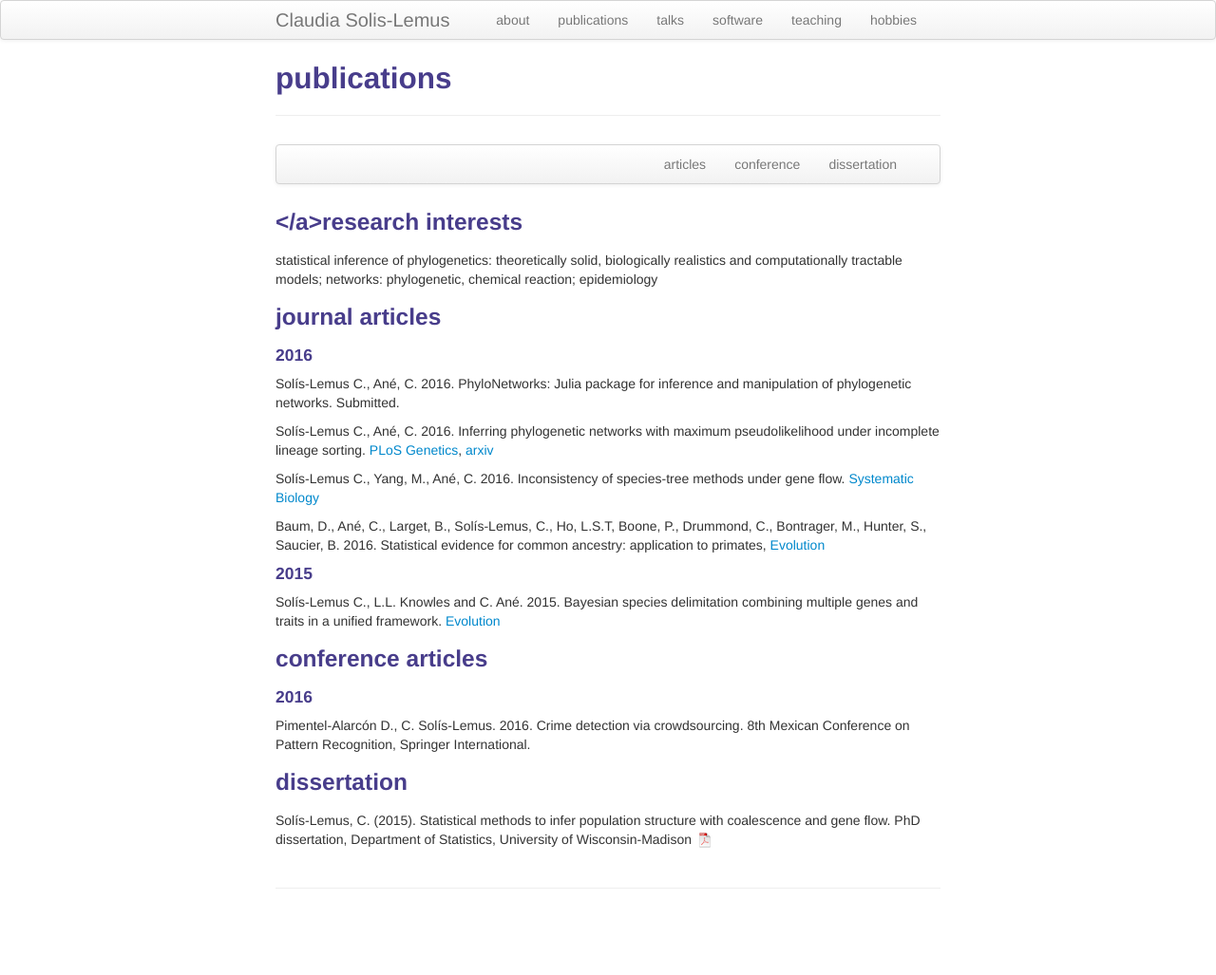
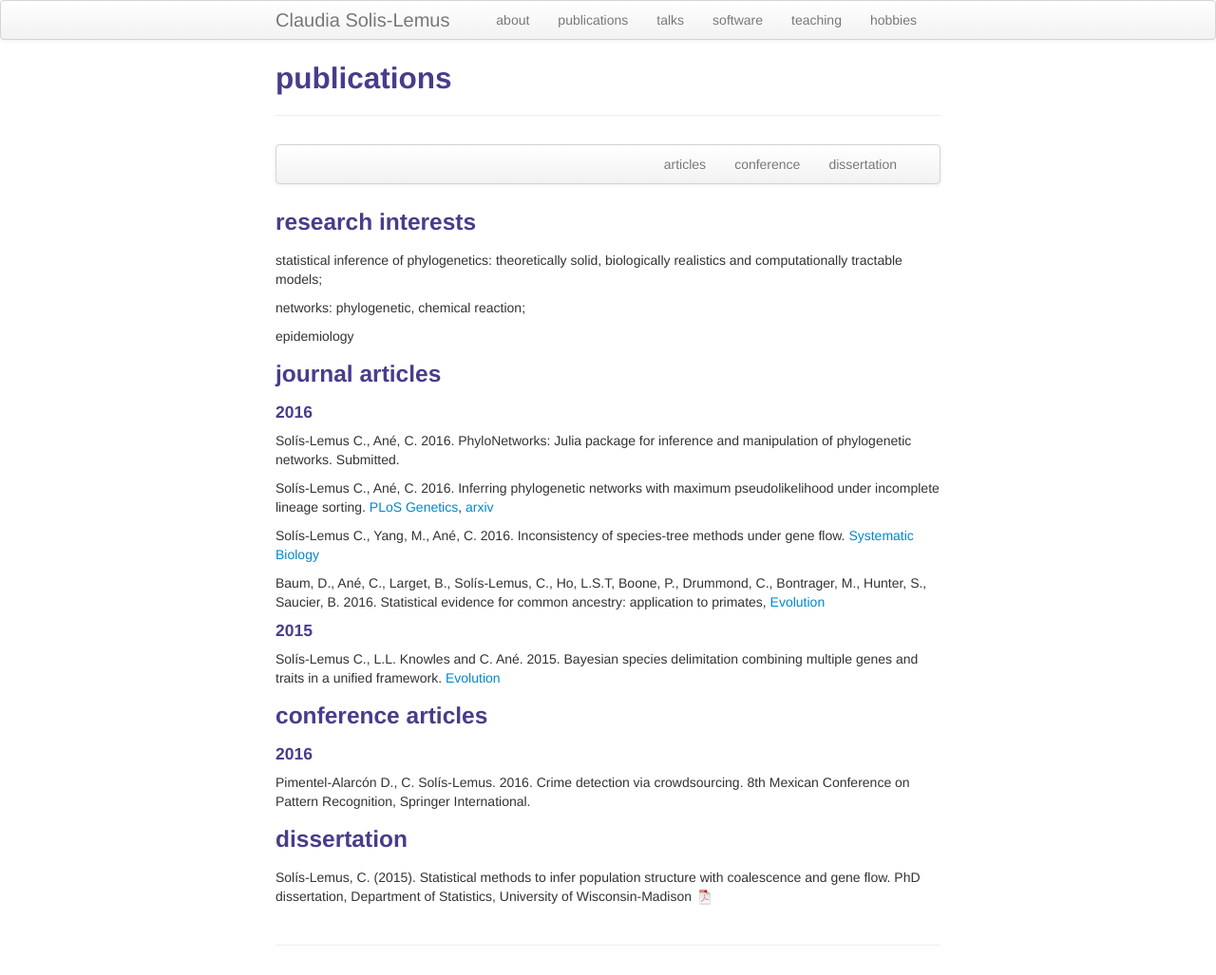
Before and after one commit to crsl4/crsl4.github.io, a Jekyll site: the page built from pages/pubs.md, in a window 1280 px wide. Shown: the whole page at 95% size. Built offline with Jekyll 4.4.1, drawn with Linux system fonts in a browser that asks for light colours; before the commit the page ends 967 px from its top, so only the background shows below that.

Commit message:
minor format

```diff
--- a/pages/pubs.md
+++ b/pages/pubs.md
@@ -14,10 +14,13 @@ description: Claudia Solis-Lemus' publications
     </div>
 </div>
 
-### </a>research interests
+### research interests
 statistical inference of phylogenetics: theoretically solid,
 biologically realistics and computationally tractable models;
-networks: phylogenetic, chemical reaction; epidemiology
+
+networks: phylogenetic, chemical reaction;
+
+epidemiology
 
 ### <a name="articles"></a>journal articles
 
```
